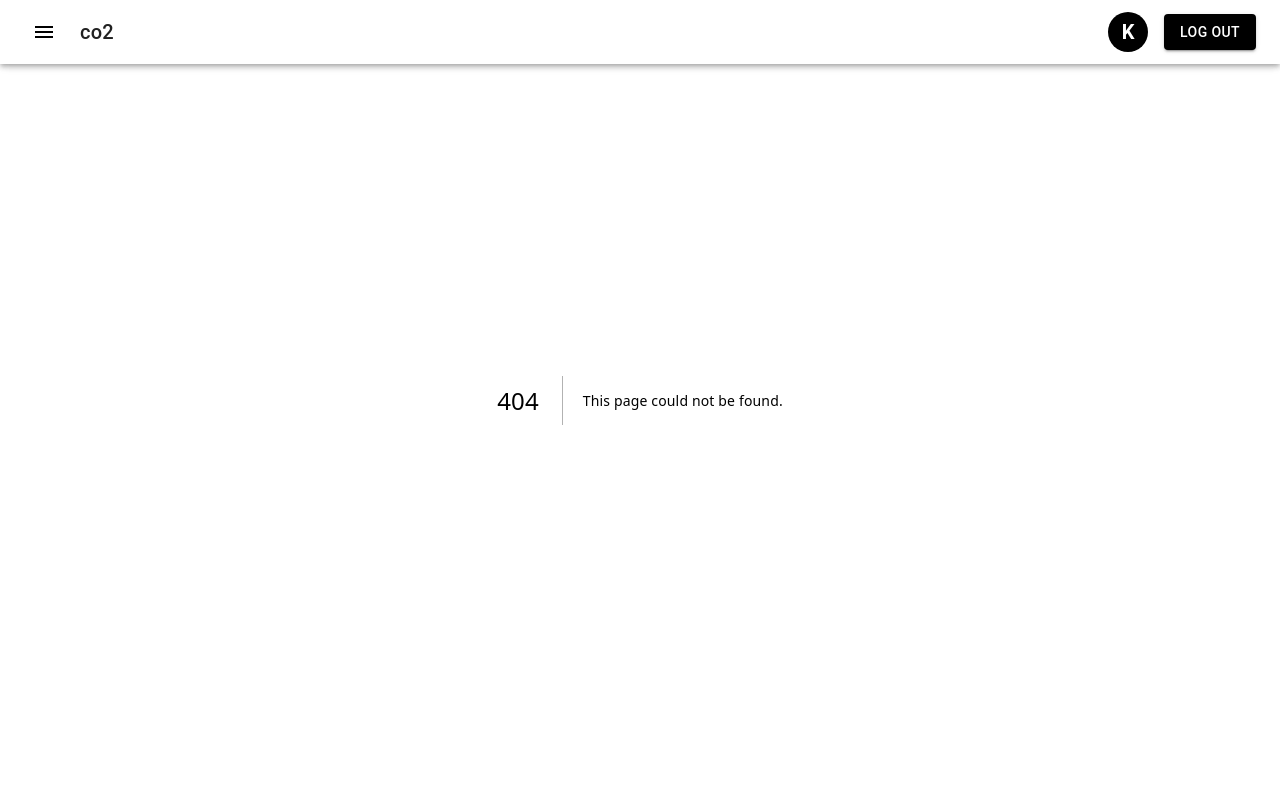
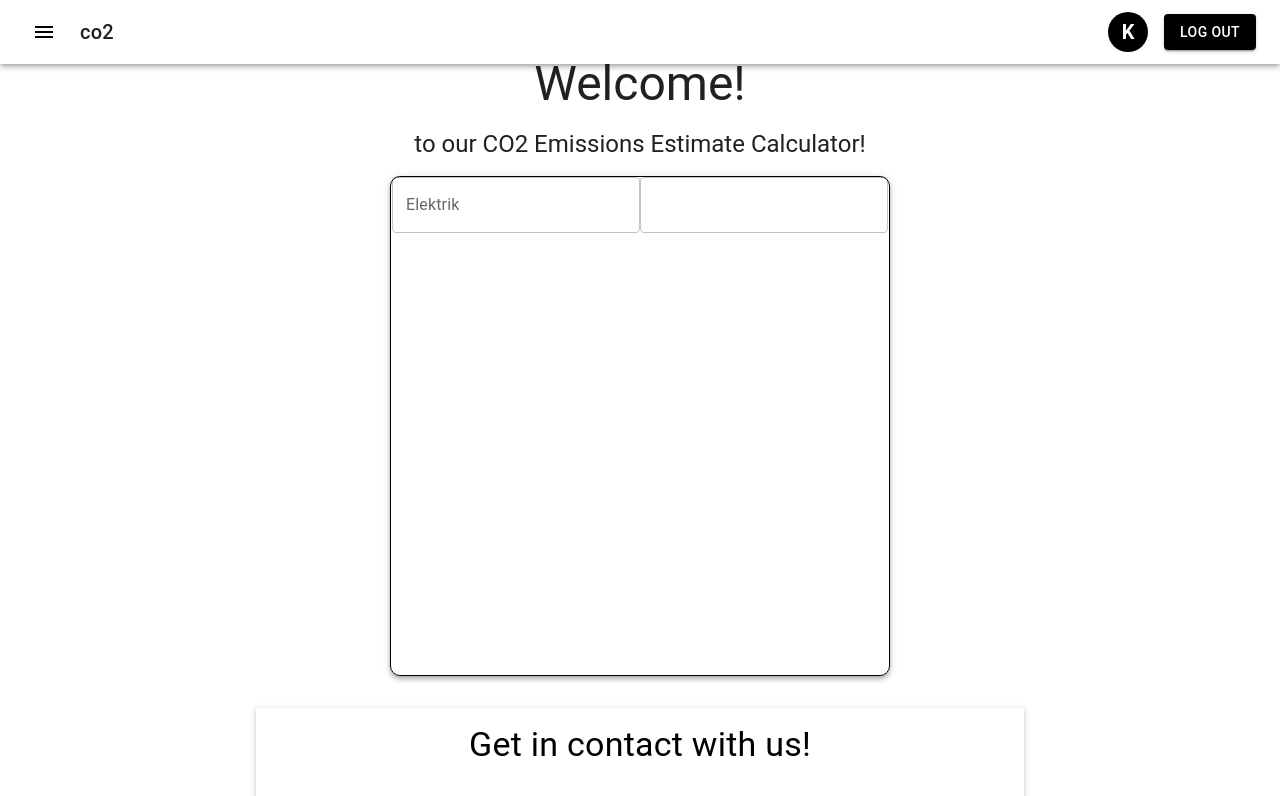
Before and after one commit to KeremGozaydin/idd2.0, a Next.js app: page /co2 in a window 1280 px wide. Before the commit this address had no page. Shown: the top 796 px of the page. Built offline with nearby package versions, Linux system fonts and the light colour scheme.

Commit message:
added projects page, started co2

```diff
--- /dev/null
+++ b/pages/co2.tsx
@@ -0,0 +1,42 @@
+import { Box, TextField, Typography } from "@mui/material";
+
+export default function CO2() {
+    return (
+        <div className="page">
+            <Box sx={{
+                display: "flex",
+                flexFlow: "column nowrap",
+                alignItems: "center",
+                gap: "1em"
+            }}>
+                <Typography variant="h3">Welcome!</Typography>
+                <Typography variant="h5">to our CO2 Emissions Estimate Calculator!</Typography>
+                <Box sx={{
+                        display: "flex",
+                        flexFlow: "column nowrap",
+                        alignItems: "center",
+                        border: "1px solid black",
+                        boxShadow: 4,
+                        width: "500px",
+                        height: "500px",
+                        borderRadius: "10px"
+                }}>
+                    <form>
+                        <TextField
+                            id=""
+                            label="Elektrik"
+                            variant="outlined"
+                            helperText=""
+                        />
+                        <TextField
+                            id=""
+                            label=""
+                            variant="outlined"
+                            helperText=""
+                        />
+                    </form>
+                </Box>
+            </Box>
+        </div>
+    )
+}
```
